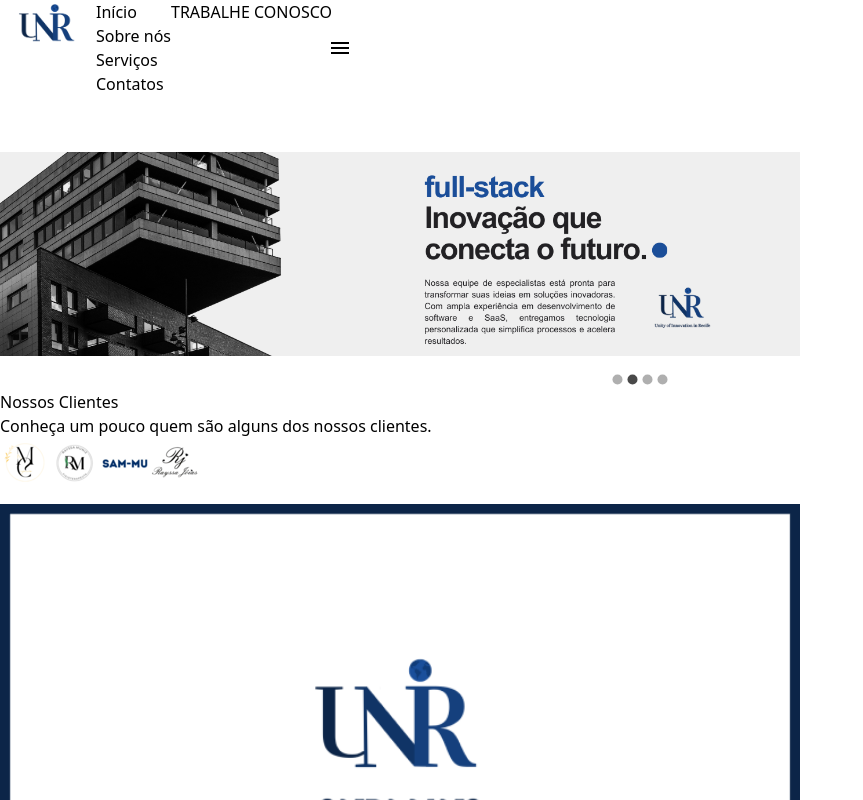
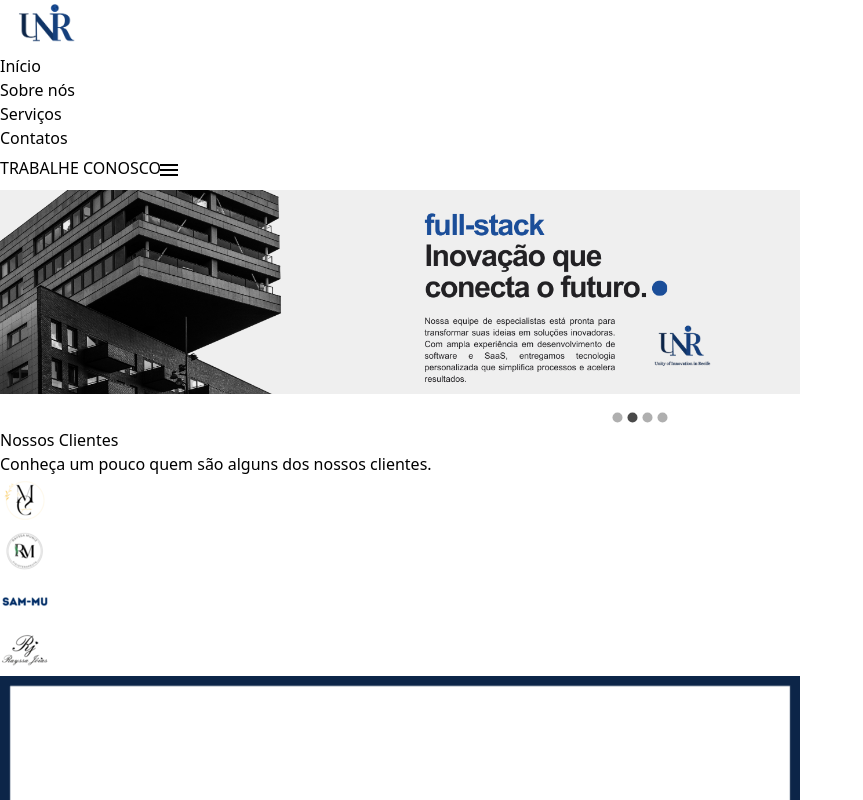
Before and after one commit to DevSamuelMuniz/UNIR, a Next.js app: page / in a window 1280 px wide. Shown: the top 800 px of the page, without its empty margins (0-863 px from the left). Built offline with nearby package versions, Linux system fonts and the light colour scheme.

Commit message:
aaaaaaaaaaa

```diff
--- /dev/null
+++ b/postcss.config.js
@@ -0,0 +1,6 @@
+module.exports = {
+  plugins: {
+    tailwindcss: {},
+    autoprefixer: {},
+  },
+}
--- /dev/null
+++ b/tailwind.config.js
@@ -0,0 +1,8 @@
+/** @type {import('tailwindcss').Config} */
+module.exports = {
+  content: [],
+  theme: {
+    extend: {},
+  },
+  plugins: [],
+}
--- a/tailwind.config.ts
+++ b/tailwind.config.ts
@@ -2,8 +2,8 @@
 
 const config: Config = {
   content: [
-    "./src/pages/**/*.{js,ts,jsx,tsx,mdx}",
-    "./src/components/**/*.{js,ts,jsx,tsx,mdx}",
+    "./src/**/*.{js,ts,jsx,tsx,mdx}",
+    "./src/Components/**/*.{js,ts,jsx,tsx,mdx}",
     "./src/app/**/*.{js,ts,jsx,tsx,mdx}",
   ],
   theme: {
@@ -12,13 +12,13 @@
         customSmall: "660px",
         customPhone: "520px"
       },
-
       colors: {
         background: "var(--background)",
         foreground: "var(--foreground)",
       },
     },
   },
-  plugins: [],
+  plugins: [] as any[],
 };
+
 export default config;
```
Also changed, not shown: package.json (+4 -4 lines), 1 other file (tests, documents, lock files or other folders).
